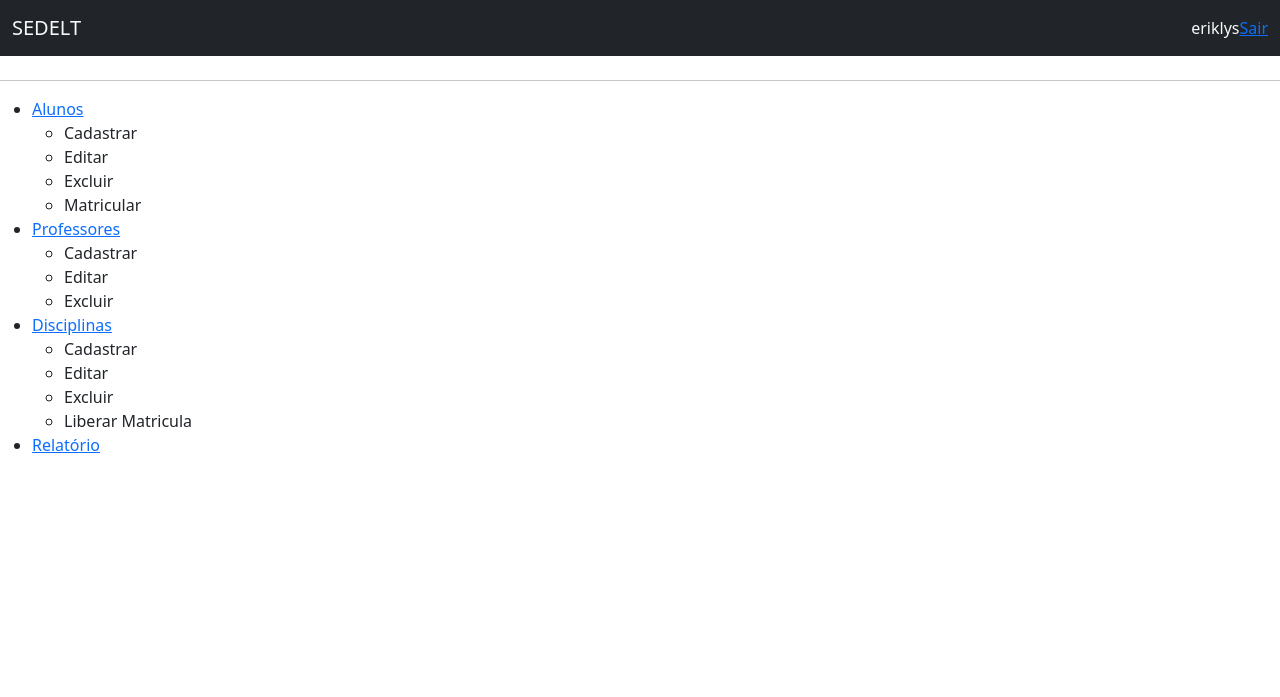
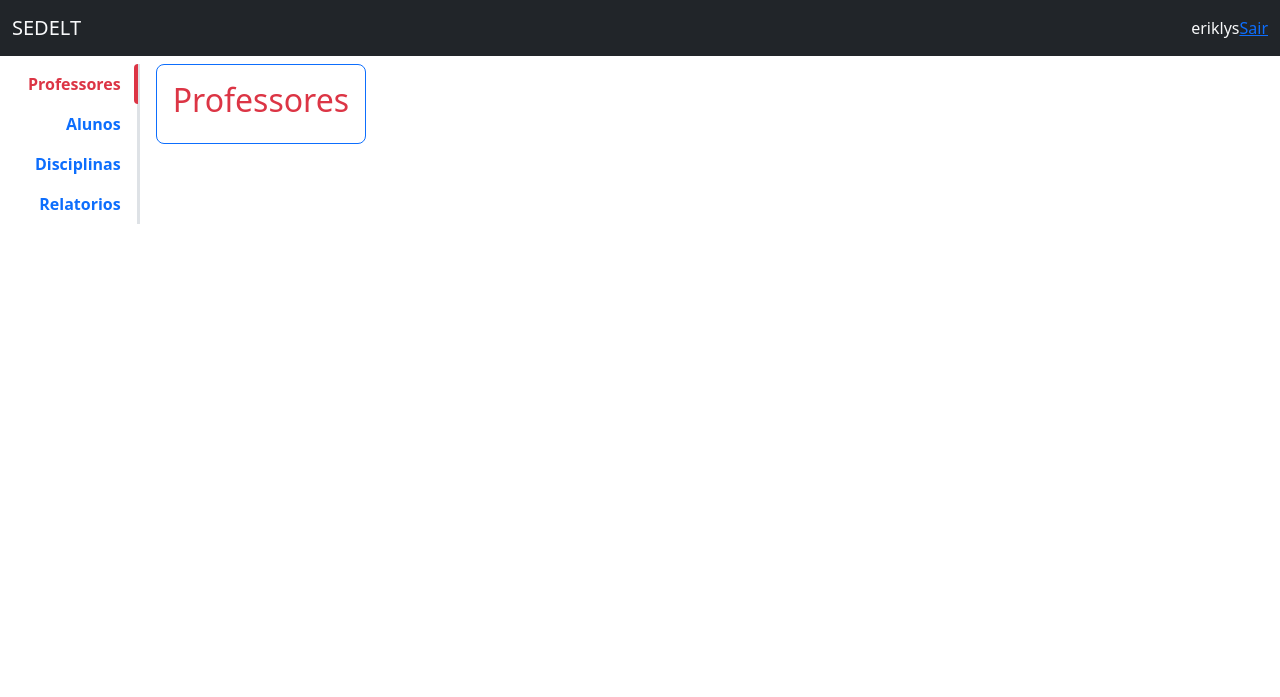
Before and after one commit to eriklysdarlan/SEDELT, a Flask app: page /admin in a window 1280 px wide. Shown: the top 697 px of the page. Run offline with Flask 3, Linux system fonts and the light colour scheme; a user stored in the database is signed in.

Commit message:
construção painel lateral administrativo com bootstrap 5

```diff
--- /dev/null
+++ b/app/static/style.css
@@ -0,0 +1,14 @@
+.nav .nav-item button.active {
+    background-color: transparent;
+    color: var(--bs-danger) !important;
+}
+
+.nav .nav-item button.active::after {
+    content: "";
+    border-right: 4px solid var(--bs-danger);
+    height: 100%;
+    position: absolute;
+    right: -1px;
+    top: 0;
+    border-radius: 5px 0 0 5px;
+}
--- a/app/templates/admin/admin.html
+++ b/app/templates/admin/admin.html
@@ -1,48 +1,59 @@
 {% extends 'home.html'%}
 {% block main %}
-    <hr>
-    <article>
+<article>
+    <div class="container-fluid d-flex align-items-start">
         <header>
             <nav>
-                <ul>
-                    <li>
-                        <a href="#">Alunos</a>
-                        <ul>
-                            <li>Cadastrar</li>
-                            <li>Editar</li>
-                            <li>Excluir</li>
-                            <li>Matricular</li>
-                        </ul>
+                <ul class="nav nav-pills flex-column border-end border-3 me-3 align-items-end" id="pills-tab"
+                    role="tablist">
+                    <li class="nav-item" role="presentation">
+                        <button class="nav-link text-primary fw-semibold active position-relative" data-bs-toggle="pill"
+                            data-bs-target="#pills-professores" type="button" role="tab"
+                            aria-controls="pills-professores" aria-selected="true">Professores</button>
                     </li>
-                    <li>
-                        <a href="#">Professores</a>
-                        <ul>
-                            <li>Cadastrar</li>
-                            <li>Editar</li>
-                            <li>Excluir</li>
-                        </ul>
+                    <li class="nav-item" role="presentation">
+                        <button class="nav-link text-primary fw-semibold position-relative" data-bs-toggle="pill"
+                            data-bs-target="#pills-alunos" type="button" role="tab" aria-controls="pills-alunos"
+                            aria-selected="false">Alunos</button>
                     </li>
-                    <li>
-                        <a href="#">Disciplinas</a>
-                        <ul>
-                            <li>Cadastrar</li>
-                            <li>Editar</li>
-                            <li>Excluir</li>
-                            <li>Liberar Matricula</li>
-                        </ul>
+                    <li class="nav-item" role="presentation">
+                        <button class="nav-link fw-semibold position-relative" data-bs-toggle="pill"
+                            data-bs-target="#pills-disciplinas" type="button" role="tab"
+                            aria-controls="pills-disciplinas" aria-selected="false">Disciplinas</button>
                     </li>
-                    <li>
-                        <a href="#">Relatório</a>
+                    <li class="nav-item" role="presentation">
+                        <button class="nav-link fw-semibold position-relative" data-bs-toggle="pill"
+                            data-bs-target="#pills-relatorios" type="button" role="tab" aria-controls="pills-relatorios"
+                            aria-selected="false">Relatorios</button>
                     </li>
                 </ul>
+
             </nav>
         </header>
         <main>
-
+            <div class="tab-content border rounded-3 border-primary p-3 text-danger w-100" id="pills-tabContent">
+                <div class="tab-pane fade show active" id="pills-professores" role="tabpanel"
+                    aria-labelledby="pills-professores-tab">
+                    <H2>Professores</H2>
+                </div>
+                <div class="tab-pane fade" id="pills-alunos" role="tabpanel"
+                    aria-labelledby="pills-alunos-tab">
+                    <H2>Alunos</H2>
+                </div>
+                <div class="tab-pane fade" id="pills-disciplinas" role="tabpanel"
+                    aria-labelledby="pills-disciplinas-tab">
+                    <H2>Disciplinas</H2>
+                </div>
+                <div class="tab-pane fade" id="pills-relatorios" role="tabpanel"
+                    aria-labelledby="pills-relatorios-tab">
+                    <H2>Relatorios</H2>
+                </div>
+            </div>
         </main>
         <footer>
 
         </footer>
-    </article>
+    </div>
+</article>
 
 {% endblock %}
--- a/app/templates/home.html
+++ b/app/templates/home.html
@@ -7,6 +7,7 @@
     <title>SEDELT</title>
     <link href="https://cdn.jsdelivr.net/npm/bootstrap@5.3.3/dist/css/bootstrap.min.css" rel="stylesheet"
         integrity="sha384-QWTKZyjpPEjISv5WaRU9OFeRpok6YctnYmDr5pNlyT2bRjXh0JMhjY6hW+ALEwIH" crossorigin="anonymous">
+    <link rel="stylesheet" href="{{ url_for('static', filename='style.css') }}">
 </head>
 
 <body>
```
Also changed, not shown: exemplos-telas-admin/telasete.png (added).
